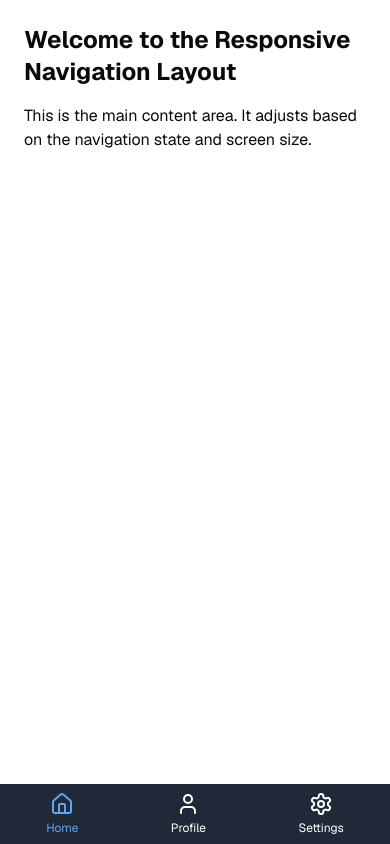
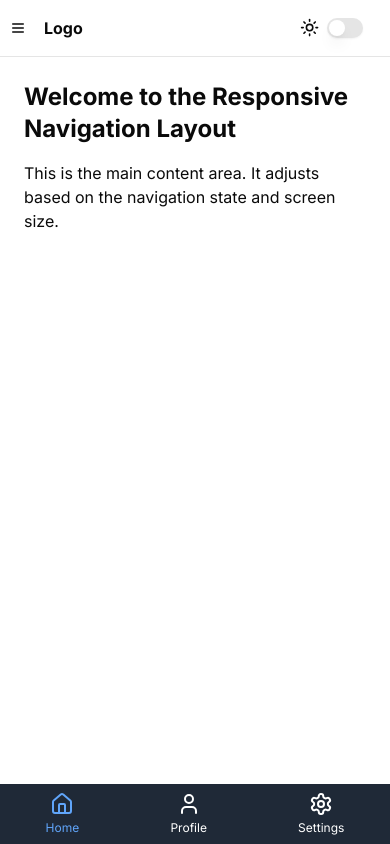
Before and after one commit to wenzelbarboza/MockPro, a Next.js app: page / in a window 390 px wide. Built offline with nearby package versions, Linux system fonts and the light colour scheme.

Commit message:
1. file structure 2. light and dark mode

```diff
--- a/package.json
+++ b/package.json
@@ -20,6 +20,8 @@
     "format:check": "prettier --check \"**/*.{ts,tsx,js,jsx,mdx}\" --cache"
   },
   "dependencies": {
+    "@radix-ui/react-slot": "^1.1.2",
+    "@radix-ui/react-switch": "^1.1.3",
     "@t3-oss/env-nextjs": "^0.10.1",
     "class-variance-authority": "^0.7.1",
     "clsx": "^2.1.1",
@@ -27,6 +29,7 @@
     "geist": "^1.3.0",
     "lucide-react": "^0.475.0",
     "next": "^15.0.1",
+    "next-themes": "^0.4.4",
     "postgres": "^3.4.4",
     "react": "^18.3.1",
     "react-dom": "^18.3.1",
--- a/src/app/components/Layout.tsx
+++ /dev/null
@@ -1,43 +0,0 @@
-"use client";
-
-import type React from "react";
-import { useState, useEffect } from "react";
-import Sidebar from "./Sidebar";
-import BottomNav from "./BottomNav";
-
-interface LayoutProps {
-  children: React.ReactNode;
-}
-
-const Layout: React.FC<LayoutProps> = ({ children }) => {
-  const [isSidebarCollapsed, setIsSidebarCollapsed] = useState<boolean>(false);
-  const [isMobile, setIsMobile] = useState<boolean>(false);
-
-  useEffect(() => {
-    const handleResize = () => {
-      setIsMobile(window.innerWidth < 768);
-    };
-    handleResize();
-    window.addEventListener("resize", handleResize);
-    return () => window.removeEventListener("resize", handleResize);
-  }, []);
-
-  return (
-    <div className="flex min-h-screen flex-col">
-      {!isMobile && (
-        <Sidebar
-          isCollapsed={isSidebarCollapsed}
-          toggleCollapse={() => setIsSidebarCollapsed(!isSidebarCollapsed)}
-        />
-      )}
-      <main
-        className={`flex-1 ${!isMobile && (isSidebarCollapsed ? "ml-16" : "ml-64")}`}
-      >
-        {children}
-      </main>
-      {isMobile && <BottomNav />}
-    </div>
-  );
-};
-
-export default Layout;
--- a/src/app/layout.tsx
+++ b/src/app/layout.tsx
@@ -1,20 +1,27 @@
-import "@/styles/globals.css";
+import "../styles/globals.css";
+import { Inter } from "next/font/google";
+import { ThemeProvider } from "@/components/theme-provider";
+import type React from "react"; // Added import for React
 
-import { GeistSans } from "geist/font/sans";
-import { type Metadata } from "next";
+const inter = Inter({ subsets: ["latin"] });
 
-export const metadata: Metadata = {
-  title: "Create T3 App",
-  description: "Generated by create-t3-app",
-  icons: [{ rel: "icon", url: "/favicon.ico" }],
+export const metadata = {
+  title: "Responsive Navigation Layout",
+  description: "A responsive layout with collapsible navigation",
 };
 
 export default function RootLayout({
   children,
-}: Readonly<{ children: React.ReactNode }>) {
+}: {
+  children: React.ReactNode;
+}) {
   return (
-    <html lang="en" className={`${GeistSans.variable}`}>
-      <body>{children}</body>
+    <html lang="en" suppressHydrationWarning>
+      <body className={inter.className}>
+        <ThemeProvider attribute="class" defaultTheme="system" enableSystem>
+          {children}
+        </ThemeProvider>
+      </body>
     </html>
   );
 }
--- a/src/app/page.tsx
+++ b/src/app/page.tsx
@@ -1,5 +1,5 @@
 import type React from "react";
-import Layout from "./components/Layout";
+import Layout from "../components/Layout";
 
 const Home: React.FC = () => {
   return (
--- /dev/null
+++ b/src/components/Layout.tsx
@@ -0,0 +1,62 @@
+"use client";
+
+import type React from "react";
+import { useState, useEffect } from "react";
+import Sidebar from "./Sidebar";
+import BottomNav from "./BottomNav";
+import { Menu } from "lucide-react";
+import { Button } from "@/components/ui/button";
+import { ThemeToggle } from "./ThemeToggle";
+
+interface LayoutProps {
+  children: React.ReactNode;
+}
+
+const Layout: React.FC<LayoutProps> = ({ children }) => {
+  const [isSidebarCollapsed, setIsSidebarCollapsed] = useState<boolean>(false);
+  const [isMobile, setIsMobile] = useState<boolean>(false);
+
+  useEffect(() => {
+    const handleResize = () => {
+      setIsMobile(window.innerWidth < 768);
+    };
+    handleResize();
+    window.addEventListener("resize", handleResize);
+    return () => window.removeEventListener("resize", handleResize);
+  }, []);
+
+  return (
+    <div className="flex min-h-screen flex-col bg-background text-foreground">
+      {isMobile && (
+        <header className="sticky top-0 z-40 w-full border-b bg-background/95 backdrop-blur supports-[backdrop-filter]:bg-background/60">
+          <div className="container flex h-14 items-center">
+            <Button variant="ghost" size="icon" className="mr-2 md:hidden">
+              <Menu className="h-6 w-6" />
+              <span className="sr-only">Toggle Menu</span>
+            </Button>
+            <div className="flex flex-1 items-center justify-between space-x-4 md:space-x-6">
+              <div className="font-bold">Logo</div>
+              <ThemeToggle />
+            </div>
+          </div>
+        </header>
+      )}
+      <div className="flex flex-1">
+        {!isMobile && (
+          <Sidebar
+            isCollapsed={isSidebarCollapsed}
+            toggleCollapse={() => setIsSidebarCollapsed(!isSidebarCollapsed)}
+          />
+        )}
+        <main
+          className={`flex-1 ${!isMobile && (isSidebarCollapsed ? "ml-16" : "ml-64")}`}
+        >
+          {children}
+        </main>
+      </div>
+      {isMobile && <BottomNav />}
+    </div>
+  );
+};
+
+export default Layout;
--- a/src/app/components/Sidebar.tsx
+++ b/src/components/Sidebar.tsx
@@ -11,6 +11,7 @@
   ChevronRight,
   type LucideIcon,
 } from "lucide-react";
+import { ThemeToggle } from "./ThemeToggle";
 
 interface NavItem {
   icon: LucideIcon;
@@ -65,6 +66,9 @@
             </li>
           ))}
         </ul>
+        <div className="p-4">
+          <ThemeToggle />
+        </div>
       </nav>
     </aside>
   );
--- /dev/null
+++ b/src/components/ThemeToggle.tsx
@@ -0,0 +1,30 @@
+"use client";
+
+import { useState, useEffect } from "react";
+import { useTheme } from "next-themes";
+import { Switch } from "@/components/ui/switch";
+import { Moon, Sun } from "lucide-react";
+
+export function ThemeToggle() {
+  const [mounted, setMounted] = useState(false);
+  const { theme, setTheme } = useTheme();
+
+  useEffect(() => {
+    setMounted(true);
+  }, []);
+
+  if (!mounted) {
+    return null;
+  }
+
+  return (
+    <div className="flex items-center space-x-2">
+      <Sun className="h-[1.2rem] w-[1.2rem] rotate-0 scale-100 transition-all dark:-rotate-90 dark:scale-0" />
+      <Switch
+        checked={theme === "dark"}
+        onCheckedChange={() => setTheme(theme === "dark" ? "light" : "dark")}
+      />
+      <Moon className="h-[1.2rem] w-[1.2rem] rotate-90 scale-0 transition-all dark:rotate-0 dark:scale-100" />
+    </div>
+  );
+}
--- /dev/null
+++ b/src/components/theme-provider.tsx
@@ -0,0 +1,7 @@
+"use client";
+import { ThemeProvider as NextThemesProvider } from "next-themes";
+import type { ThemeProviderProps } from "next-themes";
+
+export function ThemeProvider({ children, ...props }: ThemeProviderProps) {
+  return <NextThemesProvider {...props}>{children}</NextThemesProvider>;
+}
--- /dev/null
+++ b/src/components/ui/button.tsx
@@ -0,0 +1,57 @@
+import * as React from "react"
+import { Slot } from "@radix-ui/react-slot"
+import { cva, type VariantProps } from "class-variance-authority"
+
+import { cn } from "@/lib/utils"
+
+const buttonVariants = cva(
+  "inline-flex items-center justify-center gap-2 whitespace-nowrap rounded-md text-sm font-medium transition-colors focus-visible:outline-none focus-visible:ring-1 focus-visible:ring-ring disabled:pointer-events-none disabled:opacity-50 [&_svg]:pointer-events-none [&_svg]:size-4 [&_svg]:shrink-0",
+  {
+    variants: {
+      variant: {
+        default:
+          "bg-primary text-primary-foreground shadow hover:bg-primary/90",
+        destructive:
+          "bg-destructive text-destructive-foreground shadow-sm hover:bg-destructive/90",
+        outline:
+          "border border-input bg-background shadow-sm hover:bg-accent hover:text-accent-foreground",
+        secondary:
+          "bg-secondary text-secondary-foreground shadow-sm hover:bg-secondary/80",
+        ghost: "hover:bg-accent hover:text-accent-foreground",
+        link: "text-primary underline-offset-4 hover:underline",
+      },
+      size: {
+        default: "h-9 px-4 py-2",
+        sm: "h-8 rounded-md px-3 text-xs",
+        lg: "h-10 rounded-md px-8",
+        icon: "h-9 w-9",
+      },
+    },
+    defaultVariants: {
+      variant: "default",
+      size: "default",
+    },
+  }
+)
+
+export interface ButtonProps
+  extends React.ButtonHTMLAttributes<HTMLButtonElement>,
+    VariantProps<typeof buttonVariants> {
+  asChild?: boolean
+}
+
+const Button = React.forwardRef<HTMLButtonElement, ButtonProps>(
+  ({ className, variant, size, asChild = false, ...props }, ref) => {
+    const Comp = asChild ? Slot : "button"
+    return (
+      <Comp
+        className={cn(buttonVariants({ variant, size, className }))}
+        ref={ref}
+        {...props}
+      />
+    )
+  }
+)
+Button.displayName = "Button"
+
+export { Button, buttonVariants }
--- /dev/null
+++ b/src/components/ui/switch.tsx
@@ -0,0 +1,29 @@
+"use client"
+
+import * as React from "react"
+import * as SwitchPrimitives from "@radix-ui/react-switch"
+
+import { cn } from "@/lib/utils"
+
+const Switch = React.forwardRef<
+  React.ElementRef<typeof SwitchPrimitives.Root>,
+  React.ComponentPropsWithoutRef<typeof SwitchPrimitives.Root>
+>(({ className, ...props }, ref) => (
+  <SwitchPrimitives.Root
+    className={cn(
+      "peer inline-flex h-5 w-9 shrink-0 cursor-pointer items-center rounded-full border-2 border-transparent shadow-sm transition-colors focus-visible:outline-none focus-visible:ring-2 focus-visible:ring-ring focus-visible:ring-offset-2 focus-visible:ring-offset-background disabled:cursor-not-allowed disabled:opacity-50 data-[state=checked]:bg-primary data-[state=unchecked]:bg-input",
+      className
+    )}
+    {...props}
+    ref={ref}
+  >
+    <SwitchPrimitives.Thumb
+      className={cn(
+        "pointer-events-none block h-4 w-4 rounded-full bg-background shadow-lg ring-0 transition-transform data-[state=checked]:translate-x-4 data-[state=unchecked]:translate-x-0"
+      )}
+    />
+  </SwitchPrimitives.Root>
+))
+Switch.displayName = SwitchPrimitives.Root.displayName
+
+export { Switch }
```
Also changed, not shown: src/app/pages/MockOptions.tsx (deleted), src/components/BottomNav.tsx (renamed from src/app/components/BottomNav.tsx), 1 other file (tests, documents, lock files or other folders).
